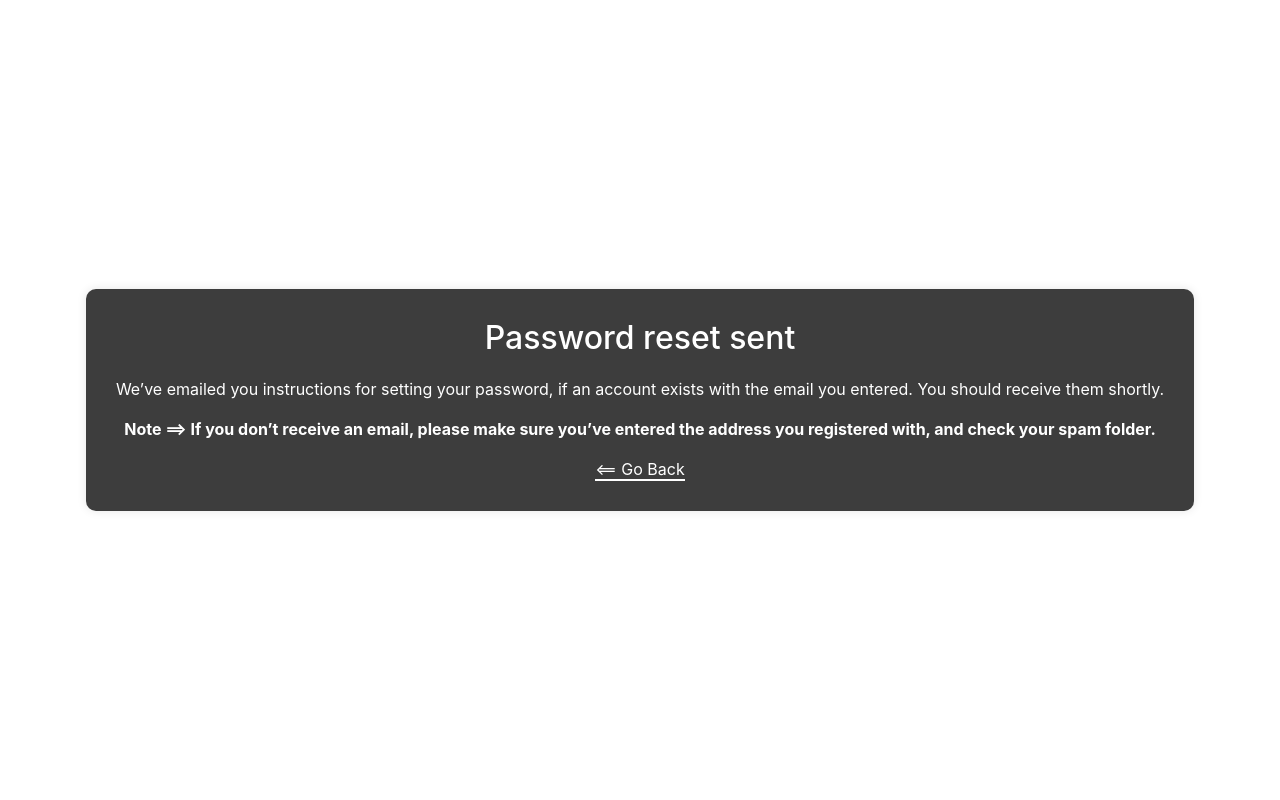
After one commit to sdryasir/OKA, a Django app: page /password_reset_done/ in a window 1280 px wide. The commit adds this page. Run offline with Django 5.2, Linux system fonts and the light colour scheme; some libraries are stand-ins or nearby versions.

Commit message:
added Password Forgot System

```diff
--- a/oka_project/urls.py
+++ b/oka_project/urls.py
@@ -21,6 +21,7 @@ from . import views
 from django.contrib.staticfiles.urls import staticfiles_urlpatterns
 from django.conf import settings
 from django.views.static import serve
+from django.contrib.auth import views as auth_views
 
 urlpatterns = [
     re_path(r'^media/(?P<path>.*)$', serve, {'document_root': settings.MEDIA_ROOT}),
@@ -36,4 +37,8 @@ urlpatterns = [
     path('register-user/', views.register_user, name='register-user'),
     path('login-user/', views.log_inUser, name='loginuser'),
     path('logout/', views.log_out_user, name='logout'),
+    path('password_reset/', auth_views.PasswordResetView.as_view(template_name='Password_Reset_View.html'), name='password_reset'),
+    path('password_reset_done/', auth_views.PasswordResetDoneView.as_view(template_name='password_reset_done.html'), name='password_reset_done'),
+    path('password_reset_confirm/<uidb64>/<token>/',auth_views.PasswordResetConfirmView.as_view(template_name='password_reset_confirm.html'), name='password_reset_confirm'),
+    path('password_reset_complete/', auth_views.PasswordResetCompleteView.as_view(template_name='password_reset_complete.html'), name='password_reset_complete'),
 ]
--- a/oka_project/views.py
+++ b/oka_project/views.py
@@ -26,8 +26,8 @@ def log_inUser(request):
             username = request.POST["username"]
             password = request.POST["password"]
             if not username or not password:
-                messages.error(request,"Please Fill All The Fields!")
-                return redirect('login')
+                messages.error(request, "Please Fill All The Fields!")
+                return redirect("login")
             user = authenticate(request, username=username, password=password)
             if user is not None:
                 messages.success(request, "Login Successful!")
--- /dev/null
+++ b/templates/password_reset_done.html
@@ -0,0 +1,71 @@
+<!DOCTYPE html>
+<html lang="en">
+
+<head>
+    <meta charset="UTF-8">
+    <meta name="viewport" content="width=device-width, initial-scale=1.0">
+    <title>Password Reset</title>
+    <link href="https://stackpath.bootstrapcdn.com/bootstrap/4.5.2/css/bootstrap.min.css" rel="stylesheet">
+    <style>
+        body,
+        html {
+            height: 100%;
+            margin: 0;
+            display: flex;
+            justify-content: center;
+            align-items: center;
+            background-color: #fff;
+        }
+
+        .container {
+            background: #3d3d3d;
+            color: #fff;
+            padding: 30px;
+            border-radius: 10px;
+            box-shadow: 0 0 10px rgba(0, 0, 0, 0.1);
+            text-align: center;
+            animation: fadeIn 2s ease-in-out;
+        }
+
+        .container h1 {
+            font-size: 2rem;
+            margin-bottom: 20px;
+        }
+
+        .container p {
+            font-size: 1rem;
+            line-height: 1.5;
+        }
+
+        @keyframes fadeIn {
+            from {
+                opacity: 0;
+                transform: translateY(-20px);
+            }
+
+            to {
+                opacity: 1;
+                transform: translateY(0);
+            }
+        }
+    </style>
+</head>
+
+<body>
+    <div class="container">
+        <h1>Password reset sent</h1>
+        <p>We’ve emailed you instructions for setting your password, if an account exists with the email you entered.
+            You should receive them shortly.</p>
+        <strong>
+            <p>Note ==> If you don’t receive an email, please make sure you’ve entered the address you registered with,
+                and check your spam folder.</p>
+        </strong>
+        <a style="text-decoration: none; color:white; border-bottom: 2px solid white;" href="{% url 'login' %}">
+            <== Go Back</a>
+    </div>
+    <script src="https://code.jquery.com/jquery-3.5.1.min.js"></script>
+    <script src="https://cdn.jsdelivr.net/npm/@popperjs/core@2.9.2/dist/umd/popper.min.js"></script>
+    <script src="https://stackpath.bootstrapcdn.com/bootstrap/4.5.2/js/bootstrap.min.js"></script>
+</body>
+
+</html>
```
Also changed, not shown: oka_project/settings.py (+8 -0 lines), templates/Password_Reset_View.html (added, +49 -0 lines), templates/login.html (+7 -3 lines), templates/password_reset_complete.html (added, +34 -0 lines), templates/password_reset_confirm.html (added, +32 -0 lines), db.sqlite3.
